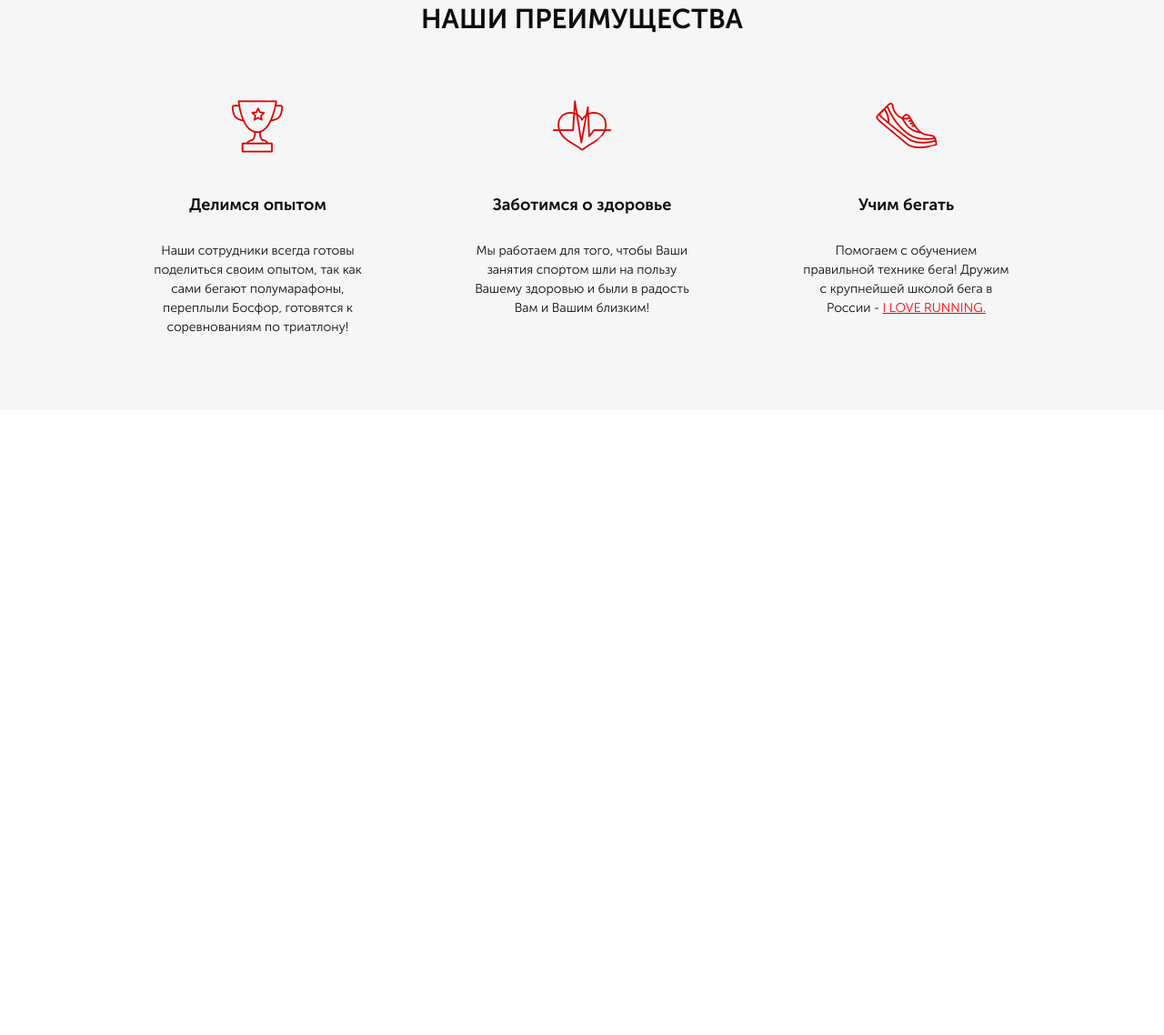
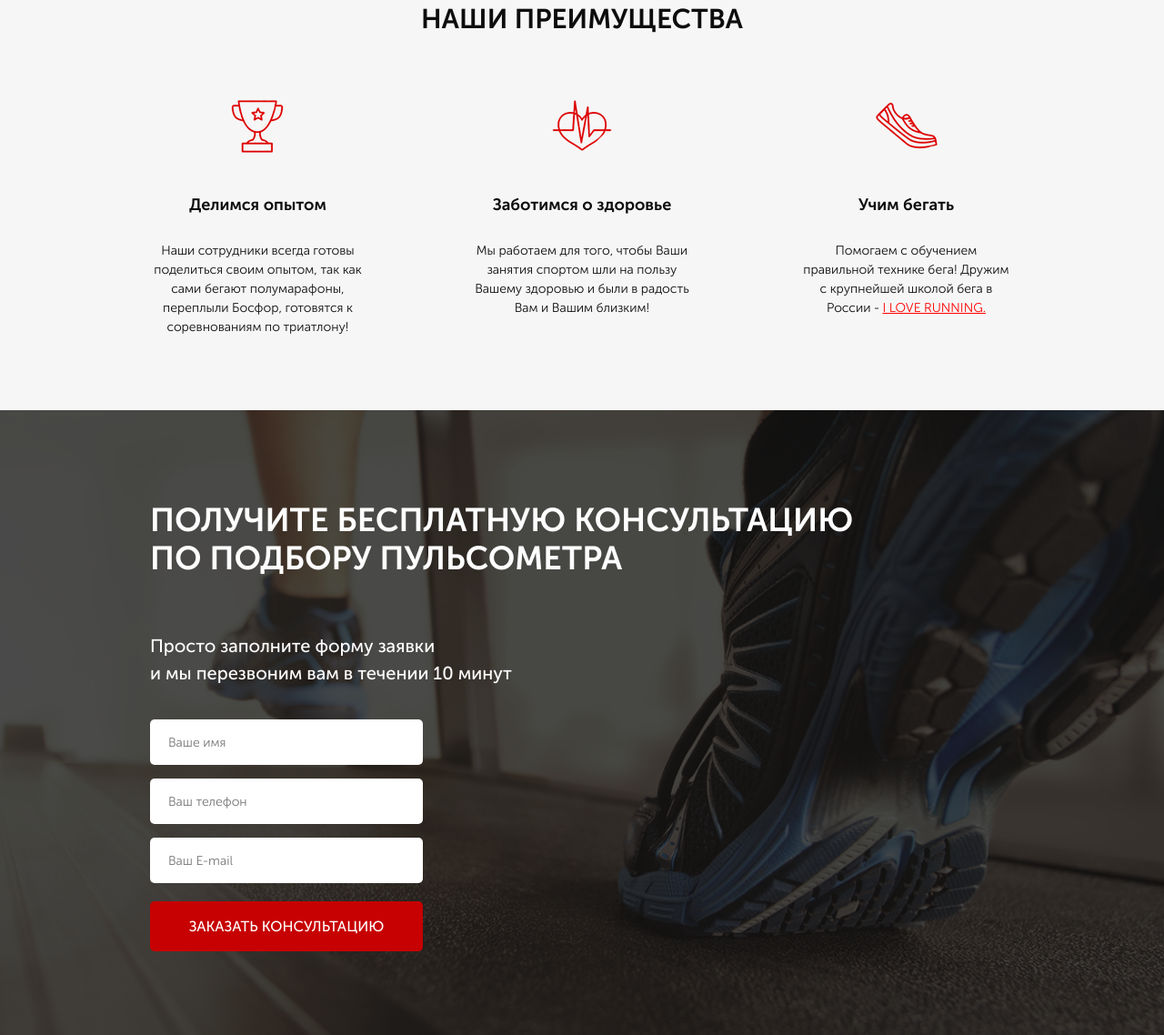
Before and after one commit to keknadr/pulse, a website: page src/index.html in a window 1280 px wide. Shown: the part 771-1909 px from the top of the page at 91% size. Before the commit the page ends 1222 px from the top, so only its background shows below. Drawn offline with Linux system fonts and the light colour scheme; files whose address does not match are found by name.

Commit message:
Added a third screen with adaptation

```diff
--- a/src/index.html
+++ b/src/index.html
@@ -83,8 +83,27 @@
                 </div>
             </div>
         </div>
+    </div>
 
+    <div class="consultation">
+        <div class="container">
+            <h2 class="title title_left">
+                Получите бесплатную консультацию<br>
+                по подбору пульсометра
+            </h2>
+            <div class="consultation__descr">
+                Просто заполните форму заявки<br>
+                и мы перезвоним вам в течении 10 минут
+            </div>
 
+            <form class="feed-form" action="#">
+                <input name="name" required placeholder="Ваше имя" type="text">
+                <input name="phone" required placeholder="Ваш телефон" type="number">
+                <input name="email" required placeholder="Ваш E-mail" type="email">
+
+                <button class="button button_submit">заказать консультацию</button>
+            </form>
+        </div>
     </div>
 </body>
 
--- a/src/sass/blocks/_buttons.scss
+++ b/src/sass/blocks/_buttons.scss
@@ -14,6 +14,11 @@
         font-size: 16px;
         margin-top: 65px;
     }
+    &_submit {
+        width: 100%;
+        height: 55px;
+        font-size: 16px;
+    }
 }
 
 @media (max-width: 575px) {
@@ -27,5 +32,10 @@
             font-size: 16px;
             margin-top: 30px;
         }
+        &_submit {
+            width: 100%;
+            height: 55px;
+            font-size: 16px;
+        }
     }
 }
--- /dev/null
+++ b/src/sass/blocks/_consultation.scss
@@ -0,0 +1,29 @@
+.consultation {
+    min-height: 680px;
+    background: url('../img/consultation_bg.png') center center/cover no-repeat;
+    padding: 100px 0 92px 0;
+    &__descr {
+        color: #ffffff;
+        font-size: 20px;
+        font-weight: 500;
+        margin-top: 60px;
+    }
+}
+
+@media (max-width: 991px) {
+    .consultation {
+        padding-top: 75px;
+        &__descr {
+            margin-top: 50px;
+        }
+    }
+}
+
+@media (max-width: 575px) {
+    .consultation {
+        &__descr {
+            margin-top: 30px;
+            text-align: center;
+        }
+    }
+}
--- /dev/null
+++ b/src/sass/blocks/_forms.scss
@@ -0,0 +1,33 @@
+.feed-form {
+    margin-top: 36px;
+    display: flex;
+    flex-direction: column;
+    width: 300px;
+    input {
+        height: 50px;
+        border-radius: 5px;
+        background-color: #ffffff;
+        border: none;
+        outline: none;
+        margin-bottom: 15px;
+        padding: 0 20px;
+        color: #4b4b4b;
+        font-size: 14px;
+        font-weight: 300;
+        &:nth-child(3) {
+            margin-bottom: 20px;
+        }
+    }
+}
+
+@media (max-width: 768px) {
+    .feed-form {
+        width: 270px;
+    }
+}
+
+@media (max-width: 575px) {
+    .feed-form {
+        margin: 45px auto 0 auto;
+    }
+}
--- a/src/sass/blocks/_titles.scss
+++ b/src/sass/blocks/_titles.scss
@@ -3,4 +3,27 @@
     font-size: 30px;
     font-weight: 700;
     text-align: center;
+    text-transform: uppercase;
+    &_left {
+        color: #ffffff;
+        font-size: 36px;
+        text-align: left;
+        line-height: 42px;
+    }
 }
+
+@media (max-width: 991px) {
+    .title {
+        &_left {
+            // font-size: 25px;
+        }
+    }
+}
+@media (max-width: 575px) {
+    .title {
+        &_left {
+            text-align: center;
+            font-size: 33px;
+        }
+    }
+}
--- a/src/sass/style.scss
+++ b/src/sass/style.scss
@@ -16,3 +16,5 @@
 @import 'blocks/buttons';
 @import 'blocks/advantages';
 @import 'blocks/titles';
+@import 'blocks/consultation';
+@import 'blocks/forms';
```
Also changed, not shown: src/css/style.min.css, src/img/consultation_bg.png (added).
